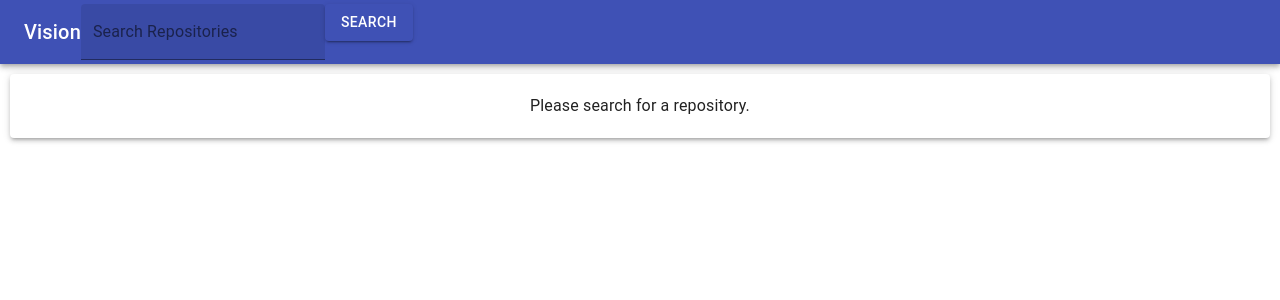
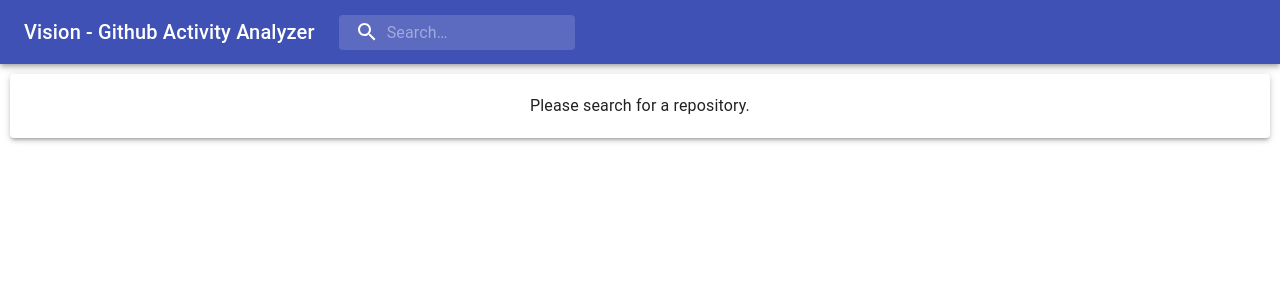
Before and after one commit to jardon/vision, a React (Create React App) app in the folder web/vision/: page / in a window 1280 px wide. Shown: the top 300 px of the page. Built offline with nearby package versions, Linux system fonts and the light colour scheme.

Commit message:
Rework search bar

```diff
--- a/web/vision/src/components/Dashboard.jsx
+++ b/web/vision/src/components/Dashboard.jsx
@@ -1,12 +1,7 @@
 import React, { Component } from 'react';
 import RepositoryInfo from './RepositoryInfo';
-import Search from './Search'
+import PrimarySearchAppBar from './Search'
 import axios from 'axios';
-// import Box from '@material-ui/core/Box';
-// import Paper from '@material-ui/core/Paper';
-import AppBar from '@material-ui/core/AppBar';
-import Toolbar from '@material-ui/core/Toolbar';
-import Typography from '@material-ui/core/Typography';
 import NoRepository from './NoRepository';
 import Contributors from './Contributors';
 import Commits from './Commits';
@@ -143,7 +138,8 @@ class Dashboard extends Component {
         this.setState({ contributionData })
     }
 
-    getData = async () => {
+    getData = async (e) => {
+        e.preventDefault();
         this.setState({ issueData: null, loaded: false, commitData: [], repoUrl: null, begin: null, end: null });
         const API_KEY = process.env.REACT_APP_GITHUB_TOKEN;
         let auth = {headers: {authorization: "token " + API_KEY}}
@@ -176,14 +172,7 @@ class Dashboard extends Component {
     render() {
         return (
             <React.Fragment>
-                <AppBar position="static">
-                    <Toolbar>
-                        <Typography variant="h6">
-                        Vision
-                        </Typography>
-                        <Search  search={this.getData.bind(this)} updateInput={this.updateInput.bind(this)}/>
-                    </Toolbar>
-                </AppBar>
+                <PrimarySearchAppBar input={this.updateInput} submit={this.getData} ></PrimarySearchAppBar>
 
                 {!this.state.loaded && <NoRepository></NoRepository>}
 
--- a/web/vision/src/components/Search.js
+++ b/web/vision/src/components/Search.js
@@ -1,26 +1,88 @@
 import React from 'react';
-import { IconButton } from '@material-ui/core';
+import { fade, makeStyles } from '@material-ui/core/styles';
+import AppBar from '@material-ui/core/AppBar';
+import Toolbar from '@material-ui/core/Toolbar';
+import Typography from '@material-ui/core/Typography';
+import InputBase from '@material-ui/core/InputBase';
 import SearchIcon from '@material-ui/icons/Search';
-import InputBase from '@material-ui/core/InputBase';
-import TextField from '@material-ui/core/TextField';
-import Button from '@material-ui/core/Button';
 
-const Search = props => {
+const useStyles = makeStyles((theme) => ({
+    grow: {
+      flexGrow: 1,
+    },
+    title: {
+      display: 'none',
+      [theme.breakpoints.up('sm')]: {
+        display: 'block',
+      },
+    },
+    search: {
+      position: 'relative',
+      borderRadius: theme.shape.borderRadius,
+      backgroundColor: fade(theme.palette.common.white, 0.15),
+      '&:hover': {
+        backgroundColor: fade(theme.palette.common.white, 0.25),
+      },
+      marginRight: theme.spacing(2),
+      marginLeft: 0,
+      width: '100%',
+      [theme.breakpoints.up('sm')]: {
+        marginLeft: theme.spacing(3),
+        width: 'auto',
+      },
+    },
+    searchIcon: {
+      padding: theme.spacing(0, 2),
+      height: '100%',
+      position: 'absolute',
+      pointerEvents: 'none',
+      display: 'flex',
+      alignItems: 'center',
+      justifyContent: 'center',
+    },
+    inputRoot: {
+      color: 'inherit',
+    },
+    inputInput: {
+      padding: theme.spacing(1, 1, 1, 0),
+      // vertical padding + font size from searchIcon
+      paddingLeft: `calc(1em + ${theme.spacing(4)}px)`,
+      transition: theme.transitions.create('width'),
+      width: '100%',
+      [theme.breakpoints.up('md')]: {
+        width: '20ch',
+      },
+    },
+  }));
+
+  export default function PrimarySearchAppBar(props) {
+    const classes = useStyles();
+
     return (
-    <form noValidate autoComplete="off">
-        <TextField id="filled-basic" label="Search Repositories" variant="filled" onChange={(e) => props.updateInput(e.target.value)}/>
-        <Button variant="contained" color="primary" onClick={() => props.search()}>Search</Button>
-    </form>
-    // <form onSubmit={() => props.search()}>
-    //     <InputBase
-    //         placeholder="Search Repositories…"
-    //         onChange={(e) => props.updateInput(e.target.value)}
-    //     />
-    //     <IconButton>
-    //         <SearchIcon type="submit"  />
-    //     </IconButton>
-    // </form>
-        );
-};
-
-export default Search;
+      <div className={classes.grow}>
+        <AppBar position="static">
+          <Toolbar>
+            <Typography className={classes.title} variant="h6" noWrap>
+              Vision - Github Activity Analyzer
+            </Typography>
+            <div className={classes.search}>
+            <form onSubmit={props.submit}>
+              <div className={classes.searchIcon}>
+                <SearchIcon />
+              </div>
+                <InputBase
+                    placeholder="Search…"
+                    classes={{
+                    root: classes.inputRoot,
+                    input: classes.inputInput,
+                    }}
+                    inputProps={{ 'aria-label': 'search' }}
+                    onChange={e => props.input(e.target.value)}
+                />
+              </form>
+            </div>
+          </Toolbar>
+        </AppBar>
+      </div>
+    );
+  }
```
